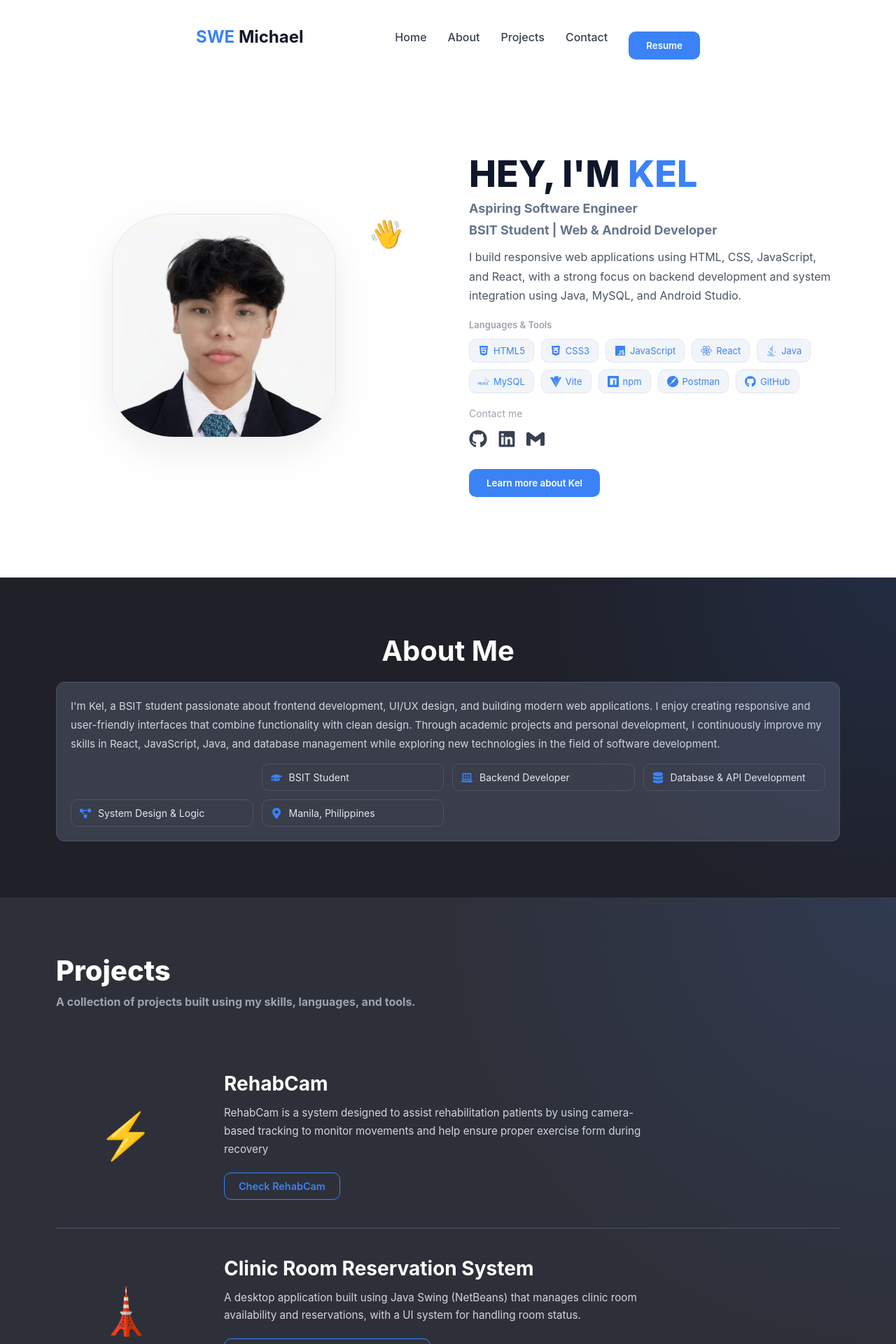
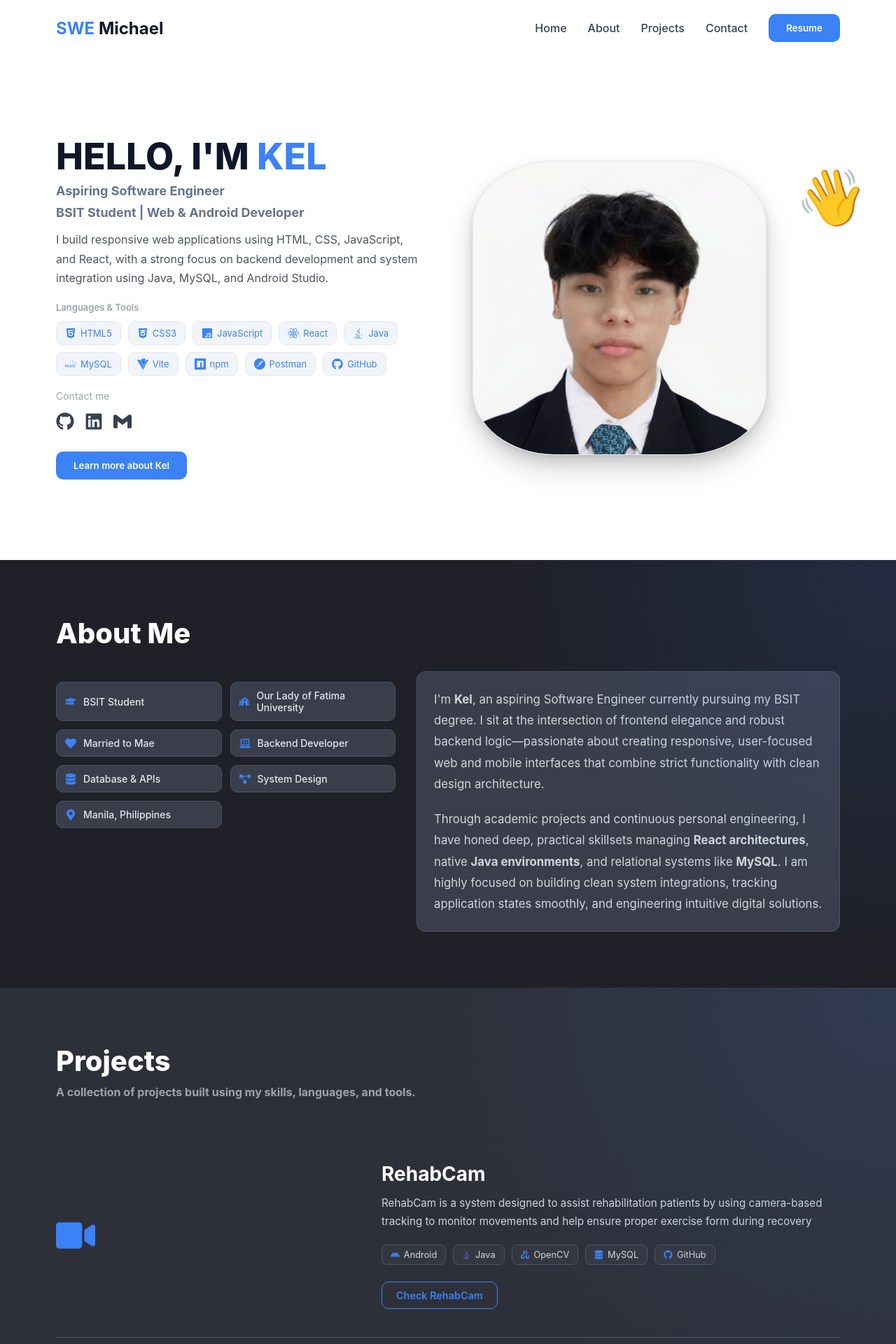
Before and after one commit to mctorre8720val-eng/michaelportfolio, a React (Vite) app: page / in a window 1280 px wide. Shown: the top 1920 px of the page at 70% size. Built offline with nearby package versions, Linux system fonts and the light colour scheme.

Commit message:
for publish vercel

```diff
--- a/src/App.css
+++ b/src/App.css
@@ -9,8 +9,6 @@
   --border: #e2e8f0;
 
   /* Dark Sections */
-
-
   --bg-primary: #1f2028;
   --bg-secondary: #2e3039;
   --bg-alt: #3a3d4a;
@@ -135,12 +133,15 @@ nav a:hover {
 }
 
 .hero-image img {
-  width: 320px;
-  height: 320px;
+  width: 420px;
+  height: 420px;
   object-fit: cover;
   border-radius: 28% / 22%;
   border: 1px solid var(--border);
-  box-shadow: 0 20px 60px rgba(0, 0, 0, 0.08);
+  box-shadow:
+    0 20px 40px rgba(0, 0, 0, 0.15),
+    0 10px 20px rgba(0, 0, 0, 0.10),
+    0 2px 6px rgba(0, 0, 0, 0.08);
   transition: 0.3s;
 }
 
@@ -292,20 +293,21 @@ section {
 /* =========================
    DARK SECTIONS
 ========================= */
+#about,
+#projects,
+#contact {
+  position: relative;
+  overflow: hidden;
+  color: white;
+}
 
 #about,
 #contact {
   background: var(--bg-primary);
-  color: white;
-  position: relative;
-  overflow: hidden;
 }
 
 #projects {
   background: var(--bg-secondary);
-  color: white;
-  position: relative;
-  overflow: hidden;
 }
 
 #about::before,
@@ -322,18 +324,12 @@ section {
   pointer-events: none;
 }
 
-#about h2,
-#projects h2,
-#contact h2,
-#about h3,
-#projects h3,
-#contact h3 {
+#about h2, #projects h2, #contact h2,
+#about h3, #projects h3, #contact h3 {
   color: white;
 }
 
-#about p,
-#projects p,
-#contact p {
+#about p, #projects p, #contact p {
   color: #d1d5db;
 }
 
@@ -354,7 +350,6 @@ section {
 /* =========================
    ABOUT COMPONENT
 ========================= */
-
 .about-icons {
   display: grid;
   grid-template-columns: repeat(auto-fit, minmax(220px, 1fr));
@@ -406,11 +401,11 @@ footer {
 }
 
 /* =========================
-   WAVE
+   WAVE ANIMATION
 ========================= */
 .wave {
   display: inline-block;
-  font-size: 2.5rem;
+  font-size: 5rem;
   transform-origin: 70% 70%;
   animation: waveAnim 2.8s infinite;
 }
@@ -426,10 +421,9 @@ footer {
 }
 
 /* =========================
-   TABLET
+   TABLET RESPONSIVENESS
 ========================= */
 @media (max-width: 900px) {
-
   nav {
     padding: 20px 30px;
   }
@@ -467,10 +461,9 @@ footer {
 }
 
 /* =========================
-   MOBILE
+   MOBILE RESPONSIVENESS
 ========================= */
 @media (max-width: 768px) {
-
   nav {
     flex-direction: column;
     gap: 12px;
@@ -516,10 +509,9 @@ footer {
 }
 
 /* =========================
-   SMALL PHONES
+   SMALL MOBILE BREAKPOINT
 ========================= */
 @media (max-width: 480px) {
-
   .hero-text h2 {
     font-size: 28px;
   }
@@ -546,3 +538,62 @@ footer {
     font-size: 14px;
   }
 }
+
+/* ====================================
+   IPHONE 14 PRO MAX SPECIFIC OPTIMIZATION
+   Targets 430px Viewport Sizes cleanly
+==================================== */
+@media (max-width: 440px) {
+  /* Guard landscape notch orientation */
+  html, body {
+    padding-left: env(safe-area-inset-left, 0px);
+    padding-right: env(safe-area-inset-right, 0px);
+  }
+
+  /* Elegant padding distribution for larger screen estate */
+  section, .hero {
+    padding: 50px 20px;
+  }
+
+  /* Optimized title typography sizing for 430px */
+  .hero-text h2 {
+    font-size: 31px;
+    line-height: 1.25;
+  }
+
+  /* Upscaled avatar sizing perfectly suited for Pro Max dimensions */
+  .hero-image img {
+    width: 240px;
+    height: 240px;
+    border-radius: 26% / 21%;
+  }
+
+  /* Balanced wave icon proportion scale */
+  .wave {
+    font-size: 2.2rem;
+  }
+
+  /* Clean nav alignments */
+  nav {
+    padding: 16px 20px;
+  }
+
+  nav ul {
+    gap: 14px;
+  }
+
+  nav a {
+    font-size: 14px;
+  }
+
+  /* Ensure card grids & custom tags maintain pristine item grid ratios */
+  .skill-item {
+    padding: 7px 11px;
+    font-size: 12px;
+  }
+
+  .about-icons div {
+    font-size: 13px;
+    padding: 9px 11px;
+  }
+}
--- a/src/components/About.jsx
+++ b/src/components/About.jsx
@@ -3,32 +3,67 @@ import {
   FaLaptopCode,
   FaDatabase,
   FaProjectDiagram,
-  FaMapMarkerAlt
+  FaMapMarkerAlt,
+  FaSchool,
+  FaHeart
 } from "react-icons/fa";
 
 export default function About() {
+  const styles = {
+    heading: {
+      fontSize: "2.5rem",
+      fontWeight: "800",
+      marginBottom: "30px",
+      textAlign: "left",
+    },
+    bioText: {
+      lineHeight: "1.8",
+      fontSize: "1.05rem",
+      color: "#d1d5db",
+      marginBottom: "20px",
+    },
+    highlightCard: {
+      marginTop: "0",
+      padding: "24px",
+    }
+  };
+
   return (
     <section id="about">
-      <h2 style={{textAlign: "center", fontSize: "2.5rem"}}>About Me</h2>
+      <h2 style={styles.heading}>About Me</h2>
 
-      <div className="card">
-        <p>
-        I'm Kel, a BSIT student passionate about frontend development,
-        UI/UX design, and building modern web applications.
-        I enjoy creating responsive and user-friendly interfaces that combine functionality with clean design.
-        Through academic projects and personal development,
-        I continuously improve my skills in React, JavaScript, Java,
-        and database management while exploring new technologies
-        in the field of software development.
-        </p>
-        <div className="about-icons">
-          <br></br>
-          <div><FaGraduationCap /> BSIT Student</div>
-          <div><FaLaptopCode /> Backend Developer</div>
-          <div><FaDatabase /> Database & API Development</div>
-          <div><FaProjectDiagram /> System Design & Logic</div>
-          <div><FaMapMarkerAlt /> Manila, Philippines</div>
+      {/* Two-Column Wrapper governed by CSS structure */}
+      <div className="about-container" style={{ display: "flex", flexWrap: "wrap", gap: "30px", alignItems: "flex-start" }}>
+
+        {/* LEFT COLUMN: Quick Stats. Uses flex-basis so it drops down naturally on mobile */}
+        <div className="about-sidebar" style={{ flex: "1 1 280px", width: "100%" }}>
+          {/* Re-aligned about-icons setup to play well with your existing grid media queries */}
+          <div className="about-icons">
+            <div><FaGraduationCap /> <span>BSIT Student</span></div>
+            <div><FaSchool /> <span>Our Lady of Fatima University</span></div>
+            <div><FaHeart /> <span>Married to Mae</span></div>
+            <div><FaLaptopCode /> <span>Backend Developer</span></div>
+            <div><FaDatabase /> <span>Database & APIs</span></div>
+            <div><FaProjectDiagram /> <span>System Design</span></div>
+            <div><FaMapMarkerAlt /> <span>Manila, Philippines</span></div>
+          </div>
         </div>
+
+        {/* RIGHT COLUMN: Professional Narrative */}
+        <div className="about-main" style={{ flex: "1 1 400px", width: "100%" }}>
+          <div className="card" style={styles.highlightCard}>
+            <p style={styles.bioText}>
+              I'm <strong>Kel</strong>, an aspiring Software Engineer currently pursuing my BSIT degree.
+              I sit at the intersection of frontend elegance and robust backend logic—passionate about creating responsive, user-focused web and mobile interfaces that combine strict functionality with clean design architecture.
+            </p>
+            <p style={{ ...styles.bioText, marginBottom: "0px" }}>
+              Through academic projects and continuous personal engineering, I have honed deep, practical skillsets managing
+              {" "}<strong>React architectures</strong>, native <strong>Java environments</strong>, and relational systems like <strong>MySQL</strong>.
+              I am highly focused on building clean system integrations, tracking application states smoothly, and engineering intuitive digital solutions.
+            </p>
+          </div>
+        </div>
+
       </div>
     </section>
   );
--- a/src/components/Hero.jsx
+++ b/src/components/Hero.jsx
@@ -25,23 +25,29 @@ export default function Hero() {
     <section className="hero" id="home">
       <div className="hero-container">
 
+        {/* LEFT SIDE: Image (Cleaned up inline padding to let CSS handle layouts) */}
+        <div className="hero-image">
+          <img src={profile} alt="profile" />
+          <span className="wave">👋</span>
+        </div>
+
+        {/* RIGHT SIDE: Text & Info (Removed paddingLeft "250px" so it looks stellar on iPhone viewports) */}
         <div className="hero-text">
-
           <h2>
-            HEY, I'M <span>KEL</span>
+            HELLO, I'M <span>KEL</span>
           </h2>
 
           <h5 className="subtitle">Aspiring Software Engineer</h5>
           <h5 className="subtitle">BSIT Student | Web & Android Developer</h5>
 
           <p className="description">
-I build responsive web applications using HTML, CSS, JavaScript, and React, with a strong focus on backend development and system integration using Java, MySQL, and Android Studio.          </p>
+            I build responsive web applications using HTML, CSS, JavaScript, and React, with a strong focus on backend development and system integration using Java, MySQL, and Android Studio.
+          </p>
 
           <div className="skills-block">
             <p className="skills-title">Languages & Tools</p>
 
             <div className="skills-grid">
-
               <div className="skill-item">
                 <FaHtml5 />
                 <span>HTML5</span>
@@ -91,7 +97,6 @@ I build responsive web applications using HTML, CSS, JavaScript, and React, with
                 <FaGithub />
                 <span>GitHub</span>
               </div>
-
             </div>
           </div>
 
@@ -111,18 +116,15 @@ I build responsive web applications using HTML, CSS, JavaScript, and React, with
             </a>
           </div>
 
-        <button
-        className="btn" onClick={() => {document.getElementById("about").scrollIntoView({ behavior: "smooth" });}}>
-          Learn more about Kel
-        </button>
+          <button
+            className="btn"
+            onClick={() => {
+              document.getElementById("about").scrollIntoView({ behavior: "smooth" });
+            }}
+          >
+            Learn more about Kel
+          </button>
         </div>
-
-        {/* RIGHT SIDE */}
-        <div className="hero-image">
-          <img src={profile} alt="profile" />
-        <span className="wave">👋</span>
-        </div>
-
 
       </div>
     </section>
--- a/src/components/Navbar.jsx
+++ b/src/components/Navbar.jsx
@@ -1,16 +1,19 @@
 export default function Navbar() {
   return (
     <nav>
-    <div className="logo" style={{ marginLeft: "200px", fontSize: "24px", fontWeight: "bold" }} >
+      {/* Removed the hardcoded 300px left margin so it respects global padding */}
+      <div className="logo" style={{ fontSize: "24px", fontWeight: "bold" }} >
         <span style={{ color: "#3b82f6" }}>SWE</span> Michael
-    </div>
+      </div>
 
-      <ul style={{ marginRight: "200px" }}>
+      {/* Removed the hardcoded 200px right margin so it snaps beautifully on mobile */}
+      <ul>
         <li><a href="#home">Home</a></li>
         <li><a href="#about">About</a></li>
         <li><a href="#projects">Projects</a></li>
         <li><a href="#contact">Contact</a></li>
-        <li><button className="btn">Resume</button></li>
+        <li><button className="btn" style={{ marginTop: "0px" }}>Resume</button></li>
+        {/* Note: Overrode the global .btn { margin-top: 25px } here so it aligns vertically with the text */}
       </ul>
     </nav>
   );
--- a/src/components/Projects.jsx
+++ b/src/components/Projects.jsx
@@ -1,30 +1,62 @@
+import {
+  FaVideo,
+  FaClinicMedical,
+  FaBookReader,
+  FaAndroid,
+  FaJava,
+  FaDatabase,
+  FaGithub
+} from "react-icons/fa";
+
+import {
+  SiOpencv,
+  SiMysql,
+  SiPhp,
+  SiXampp
+} from "react-icons/si";
+
 export default function Projects() {
-  // Mock data representing your project releases
   const projectData = [
     {
       title: "RehabCam",
       description: "RehabCam is a system designed to assist rehabilitation patients by using camera-based tracking to monitor movements and help ensure proper exercise form during recovery",
       buttonText: "Check RehabCam",
       link: "#",
-      icon: "⚡"
+      icon: <FaVideo /> ,
+      techStack: [
+        { name: "Android", icon: <FaAndroid /> },
+        { name: "Java", icon: <FaJava /> },
+        { name: "OpenCV", icon: <SiOpencv /> },
+        { name: "MySQL", icon: <FaDatabase /> },
+        { name: "GitHub", icon: <FaGithub /> },
+      ]
     },
     {
       title: "Clinic Room Reservation System",
       description: "A desktop application built using Java Swing (NetBeans) that manages clinic room availability and reservations, with a UI system for handling room status.",
       buttonText: "Get Clinic Room Reservation System",
       link: "#",
-      icon: "🗼"
+      icon: <FaClinicMedical /> ,
+      techStack: [
+        { name: "Java Swing", icon: <FaJava /> },
+        { name: "MySQL", icon: <SiMysql /> },
+        { name: "XAMPP", icon: <SiXampp /> },
+      ]
     },
     {
       title: "OLFU Library System",
       description: "A library management system developed for OLFU that helps manage book records, borrowing/returning processes, and user transactions efficiently.",
       buttonText: "Get OLFU Library System",
       link: "#",
-      icon: "🌐"
+      icon: <FaBookReader />,
+      techStack: [
+        { name: "PHP", icon: <SiPhp /> },
+        { name: "MySQL", icon: <SiMysql /> },
+        { name: "GitHub", icon: <FaGithub /> },
+      ]
     }
   ];
 
-  // Inline styles aligned with your CSS Design System
   const styles = {
     heading: {
       fontSize: "2.5rem",
@@ -33,29 +65,31 @@ export default function Projects() {
     },
     subHeading: {
       fontSize: "1rem",
-      color: "#9ca3af", // Matches your text descriptions color for dark sections
+      color: "#9ca3af",
       marginBottom: "48px",
       maxWidth: "600px",
       lineHeight: "1.5",
     },
     projectRow: {
       display: "flex",
+      flexWrap: "wrap", // Crucial: Allows the text content to stack below icons on mobile
       alignItems: "center",
-      gap: "40px",
+      gap: "30px", // Snug grid spacing for alignment
       padding: "40px 0",
       borderBottom: "1px solid var(--border-secondary)",
     },
     iconContainer: {
-      flex: "0 0 200px",
+      flex: "1 1 120px", // Fluid growth behavior on mobile
       display: "flex",
-      justifyContent: "center",
+      justifyContent: "flex-start", // Left-aligned cleanly on mobile viewports
       alignItems: "center",
-      fontSize: "4rem",
-      height: "150px",
+      fontSize: "3.5rem",
+      height: "auto",
+      color: "var(--accent)",
     },
     contentContainer: {
-      flex: "1",
-      maxWidth: "600px",
+      flex: "1 1 340px", // Keeps container snapping readable down to 340px widths
+      width: "100%",
     },
     projectTitle: {
       fontSize: "1.75rem",
@@ -64,7 +98,7 @@ export default function Projects() {
       color: "#ffffff",
     },
     projectDescription: {
-      color: "#d1d5db", // Leverages the light text for your dark sections
+      color: "#d1d5db",
       fontSize: "0.95rem",
       lineHeight: "1.7",
       whiteSpace: "pre-line",
@@ -73,8 +107,8 @@ export default function Projects() {
     button: {
       display: "inline-block",
       padding: "10px 20px",
-      border: "1.5px solid var(--accent)", // Integrates your primary blue accent
-      borderRadius: "10px", // Maintains consistency with your .btn and .card styles
+      border: "1.5px solid var(--accent)",
+      borderRadius: "10px",
       backgroundColor: "transparent",
       color: "var(--accent)",
       fontWeight: "600",
@@ -86,6 +120,7 @@ export default function Projects() {
   };
 
   return (
+    /* Removed the disruptive padding clamp to inherit responsive layouts naturally */
     <section id="projects">
       <h2 style={styles.heading}>Projects</h2>
       <h3 style={styles.subHeading}>
@@ -98,23 +133,48 @@ export default function Projects() {
             key={index}
             style={{
               ...styles.projectRow,
-              // Strips away the bottom border on the very last project item
               borderBottom: index === projectData.length - 1 ? "none" : styles.projectRow.borderBottom
             }}
           >
-            {/* Left Column: Visual Vector Graphic / Icon Placeholders */}
-            <div style={styles.iconContainer}>
+            {/* Left Column - Icon Box */}
+            <div className="project-icon-box" style={styles.iconContainer}>
               {project.icon}
             </div>
 
-            {/* Right Column: Descriptions & Action CTAs */}
+            {/* Right Column - Data Content */}
             <div style={styles.contentContainer}>
               <h4 style={styles.projectTitle}>{project.title}</h4>
               <p style={styles.projectDescription}>{project.description}</p>
+
+              {project.techStack && project.techStack.length > 0 && (
+                <div style={{ display: "flex", flexWrap: "wrap", gap: "10px", marginBottom: "24px" }}>
+                  {project.techStack.map((tech, techIndex) => (
+                    <span
+                      key={techIndex}
+                      style={{
+                        display: "inline-flex",
+                        alignItems: "center",
+                        gap: "6px",
+                        padding: "6px 12px",
+                        backgroundColor: "rgba(255, 255, 255, 0.03)",
+                        border: "1px solid var(--border-secondary)",
+                        borderRadius: "8px",
+                        fontSize: "0.8rem",
+                        color: "#d1d5db"
+                      }}
+                    >
+                      <span style={{ color: "var(--accent)", display: "flex", alignItems: "center" }}>
+                        {tech.icon}
+                      </span>
+                      {tech.name}
+                    </span>
+                  ))}
+                </div>
+              )}
+
               <a
                 href={project.link}
                 style={styles.button}
-                // Subtle hover effect setup matching your existing design system
                 onMouseEnter={(e) => {
                   e.currentTarget.style.backgroundColor = "rgba(59, 130, 246, 0.08)";
                   e.currentTarget.style.transform = "translateY(-2px)";
```
